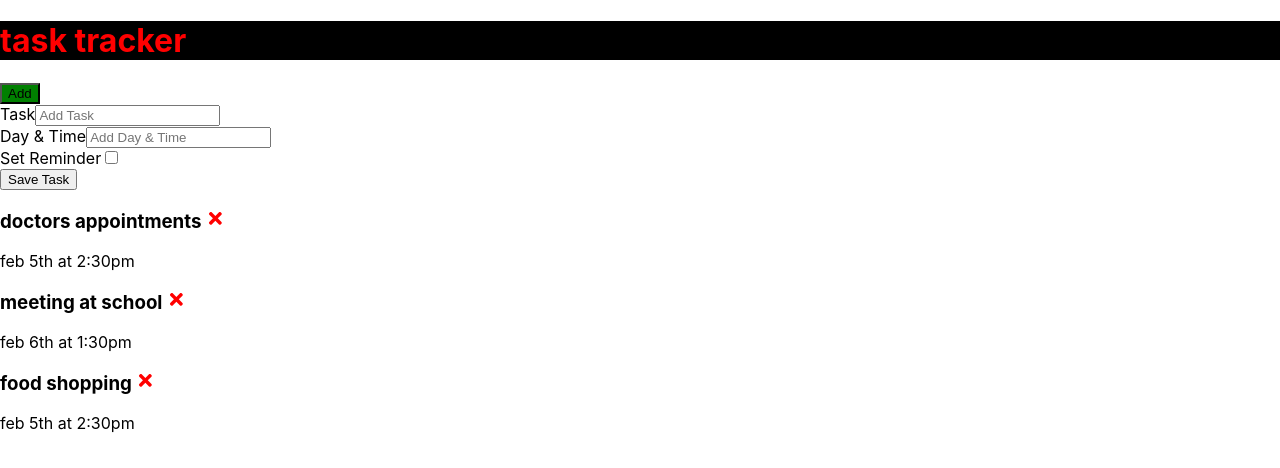
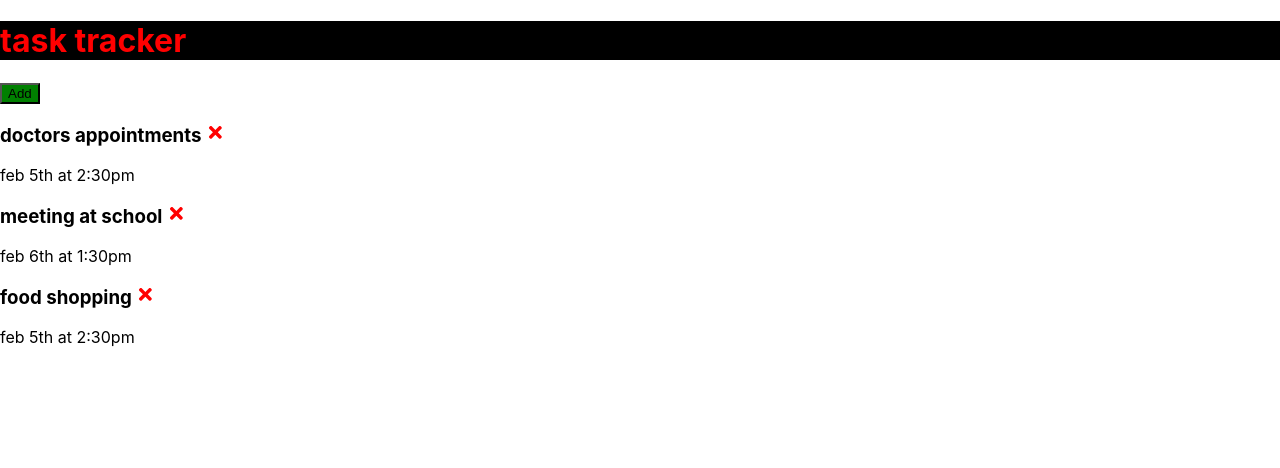
Before and after one commit to jerry117/react-task, a React (Create React App) app: page / in a window 1280 px wide. Shown: the top 468 px of the page. Built offline with nearby package versions, Linux system fonts and the light colour scheme; the HTML template or start-up script is replaced by a standard one.

Commit message:
click add

```diff
--- a/src/App.js
+++ b/src/App.js
@@ -23,6 +23,7 @@
 // }
 
 const App = () => {
+  const [showAddTask, setShowAddTask] = useState(false)
 
   const [tasks, setTasks] = useState([
     {
@@ -72,8 +73,8 @@
 
   return (
     <div className="container">
-      <Header />
-      <AddTask onAdd={addTask}/>
+      <Header  onAdd={()=> setShowAddTask(!showAddTask)} showAdd={showAddTask} />
+      {showAddTask && <AddTask onAdd={addTask}/>}
       {tasks.length >0 ? (<Tasks  tasks={tasks} onDelete={deleteTask} onToggle={toggleReminder} />): ('No tasks to show')}
     </div>
   )
--- a/src/components/Header.js
+++ b/src/components/Header.js
@@ -2,14 +2,14 @@
 import PropTypes from 'prop-types'
 import Button from './Button'
 
-const Header = ({title}) => {
+const Header = ({title, onAdd, showAdd}) => {
     const onClick =()=>{
         console.log('click')
     }
   return (
     <header className='header'>
         <h1 style={headingStyle} >{title}</h1>
-        <Button  color='green' text='Add' onClick={onClick}/>
+        <Button  color={showAdd ? 'red' :'green'} text={showAdd ? 'Close' : 'Add'} onClick={onAdd}/>
         </header>
   )
 
```
